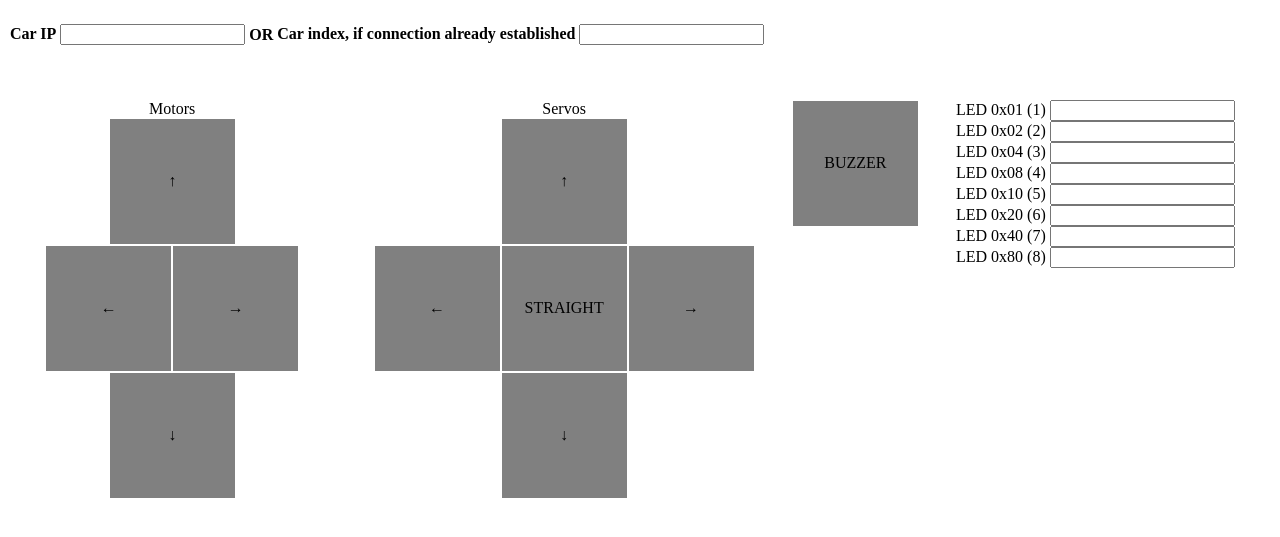
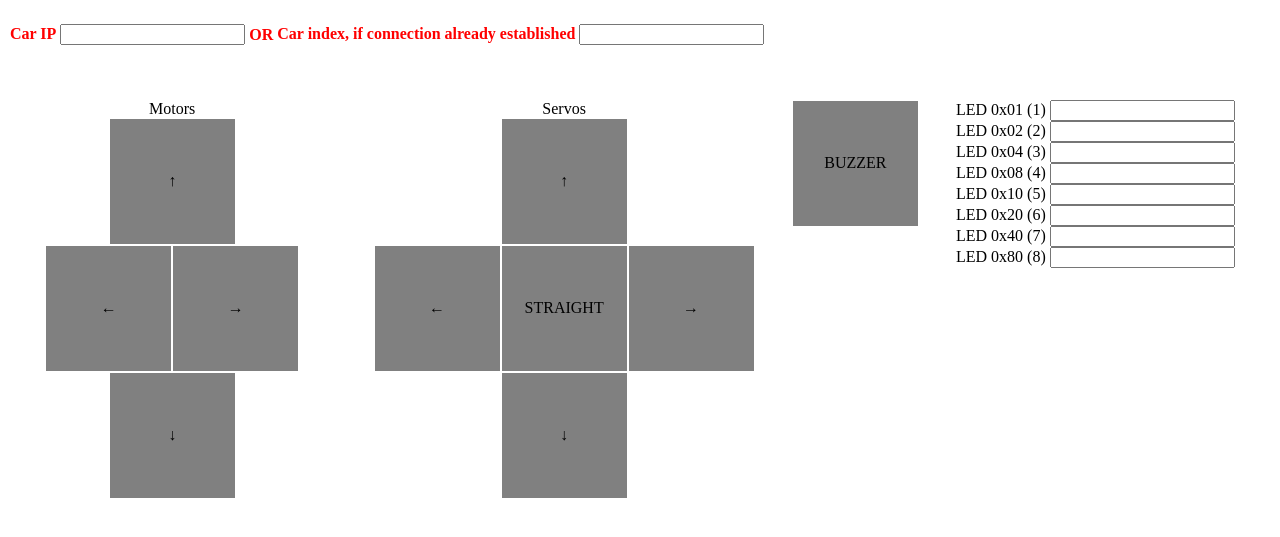
Before and after one commit to Eloiii/freenove_car_connection_v2, a Flask app: page /controlUI in a window 1280 px wide. Shown: the part 47-584 px from the top of the page. Run offline with Flask 3, Linux system fonts and the light colour scheme; parts of the project's set-up code (start-up, migrations or seed data) failed here and were passed over.

Commit message:
ui fixes

```diff
--- a/app.py
+++ b/app.py
@@ -5,6 +5,15 @@ from tcp_connections.client import *
 app = Flask(__name__)
 
 clients = []
+
+
+async def send_msg_and_receive_state(command):
+    client_index = int(request.args.get('ci'))
+    client = clients[client_index - 1]
+    client.send_msg(command)
+
+    data = await client.get_last_state()
+    return data
 
 
 @app.route('/')
@@ -15,15 +24,6 @@ def index():
 @app.errorhandler(500)
 def internal_server_error(error):
     return render_template('internal_server_error.html', error=error), 500
-
-
-async def send_msg_and_receive_state(command):
-    client_index = int(request.args.get('ci'))
-    client = clients[client_index - 1]
-    client.send_msg(command)
-
-    data = await client.get_last_state()
-    return data
 
 
 @app.route('/connect/<string:ip>')
--- a/static/controls.js
+++ b/static/controls.js
@@ -1,20 +1,21 @@
 let CLIENT_INDEX
 
+connectionDiv = document.getElementById("connection")
 carIpInput = document.getElementById("car_ip")
+
 carIpInput.addEventListener('keydown', async e => {
     if (e.code === 'Enter') {
         const data = await send(`/connect/${carIpInput.value}`)
         CLIENT_INDEX = data['client_index']
+        connectionDiv.style.color = 'green'
     }
-
 })
-
 carIndexInput = document.getElementById("car_index")
 carIndexInput.addEventListener('keydown', async e => {
     if (e.code === 'Enter') {
         CLIENT_INDEX = carIndexInput.value
+        connectionDiv.style.color = 'green'
     }
-
 })
 
 
--- a/tcp_connections/client.py
+++ b/tcp_connections/client.py
@@ -43,8 +43,8 @@ class Client:
         self.data_collection_bool = False
         self.timer = 1
         self.imgbytes = None
-        thread_data = Thread(target=self.data_collection, args=(ip, data_port,))
-        thread_data.start()
+        # thread_data = Thread(target=self.data_collection, args=(ip, data_port,))
+        # thread_data.start()
         self.initialised = True
 
     def connect_to_video_server(self, framerate, width, height):
@@ -86,7 +86,7 @@ class Client:
         Add an atexit function to call to close the database
         """
         onto = start_database()
-        atexit.register(stop_database())
+        atexit.register(stop_database)
         while True:
             self.client_data_socket = start_tcp_client(ip, port)
             try:
--- a/templates/control.html
+++ b/templates/control.html
@@ -12,7 +12,7 @@
 
 {% block content %}
     <main>
-        <div style="margin-bottom: 50px; display: flex; height: 30px; justify-content: space-around; align-items: center; width: 60%">
+        <div style="margin-bottom: 50px; display: flex; height: 30px; justify-content: space-around; align-items: center; width: 60%; color: red" id="connection">
             <div>
                 <label for="car_ip">
                     <strong>Car IP</strong>
@@ -22,7 +22,7 @@
 
             <h4>OR</h4>
 
-            <div>
+            <div class="">
                 <label for="car_index">
                     <strong>Car index, if connection already established</strong>
                 </label>
```
